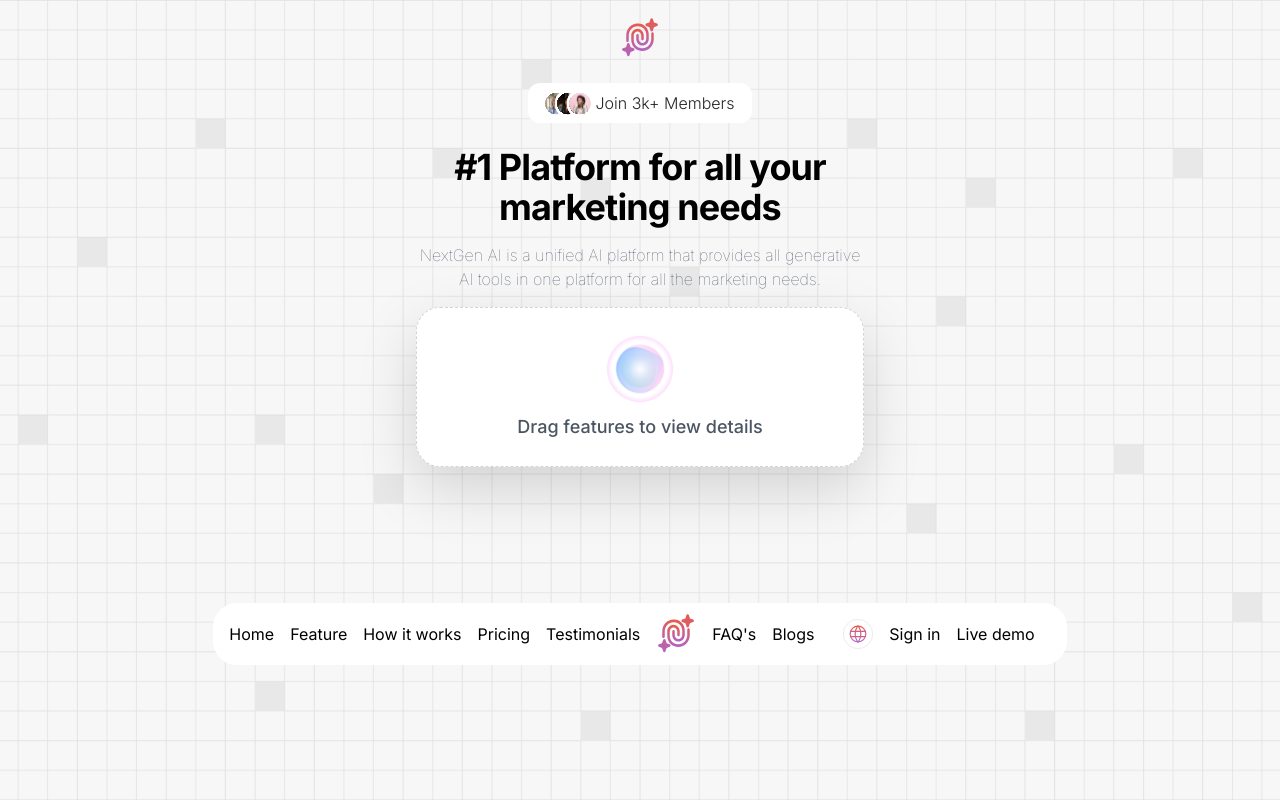
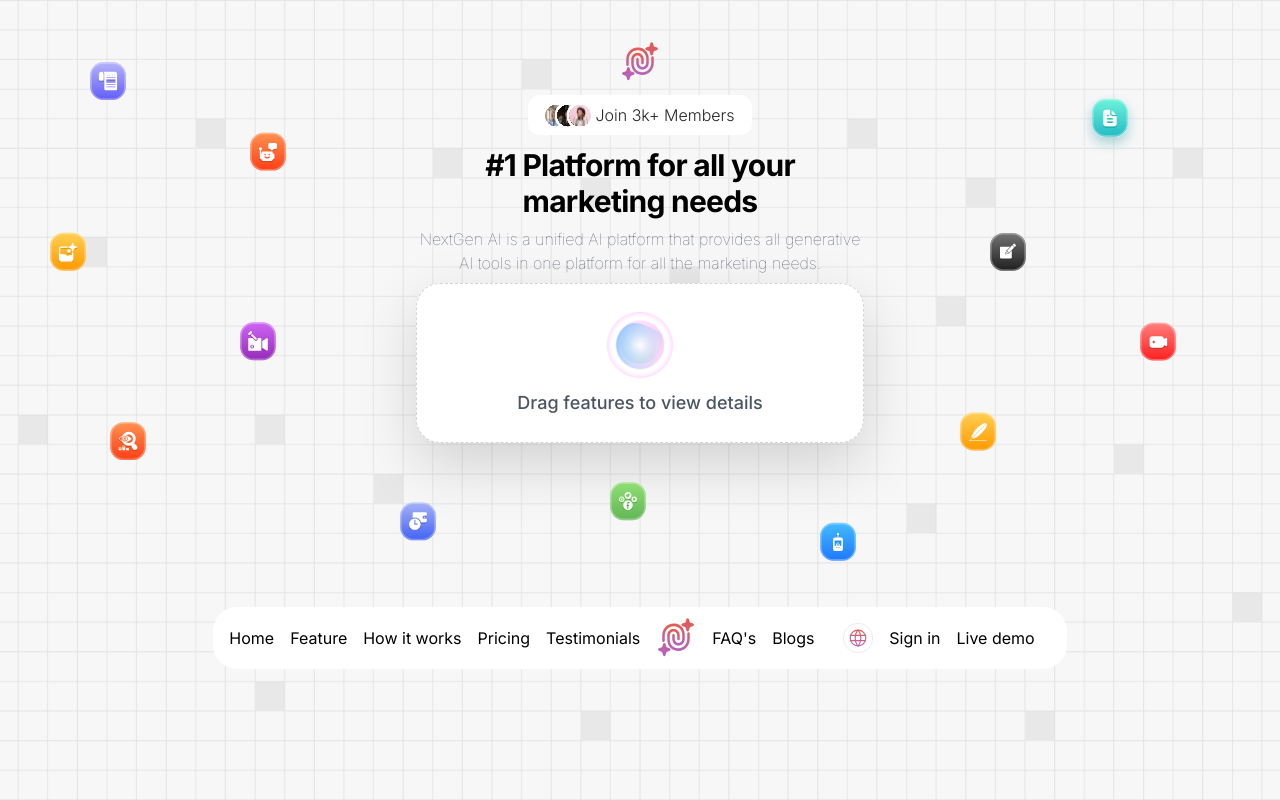
Before and after one commit to yash-sahni54321/frontend-task, a Next.js app: page / in a window 1280 px wide. Built offline with nearby package versions, Linux system fonts and the light colour scheme.

Commit message:
Icons bubbling done.

```diff
--- a/src/app/page.tsx
+++ b/src/app/page.tsx
@@ -1,13 +1,22 @@
 'use client'
 import BottomNavigation from "@/components/BottomNagivation/BottomNavigation";
-import backgroundImage from '../../public/images/background.png';
 import MarketingPlatformInfo from "@/components/HomePlateformSelect/MarketingPlatformInfo";
 import DragAndDrop from "@/components/HomePlateformSelect/DragAndDropBox";
 
+import { useEffect, useState } from "react";
+import BubbleIconsAndPosition from "@/components/UI/BubbleIconsAndPosition";
+
 export default function Home() {
+  const [isBubbled, setIsBubbled] = useState(false);
+
+  useEffect(() => {
+    setIsBubbled(true);
+  }, []);
+
   return (
     <div className="w-screen h-screen flex flex-col justify-around bg-cover bg-center bg-no-repeat" style={{ backgroundImage: `url('/images/background.png')` }}>
       <div className="flex flex-col items-center justify-evenly">
+        <BubbleIconsAndPosition isBubbled={isBubbled} />
         <MarketingPlatformInfo />
         <DragAndDrop />
       </div>
--- a/src/components/BottomNagivation/BottomNavigation.tsx
+++ b/src/components/BottomNagivation/BottomNavigation.tsx
@@ -12,7 +12,7 @@
     ];
 
     return (
-        <div className="w-full h-full flex items-center justify-center">
+        <div className="w-full h-full flex items-center justify-center mt-8">
             <div className="px-4 py-0 bg-white rounded-3xl w-2/3 flex justify-between items-center">
                 <div className="flex gap-x-4 flex-row justify-center items-center">
                     {navLinks1.map((link, index) => (
--- a/src/components/HomePlateformSelect/MarketingPlatformInfo.tsx
+++ b/src/components/HomePlateformSelect/MarketingPlatformInfo.tsx
@@ -4,21 +4,21 @@
 
 const MarketingPlatformInfo = () => {
     return (
-        <div className="text-center p-4 w-full h-auto flex items-center justify-center">
+        <div className="text-center px-8 py-2 w-full h-auto flex items-center justify-center">
             <div className="flex flex-col items-center justify-center w-full max-w-md h-full">
-                <div className="flex justify-center w-full mb-6">
+                <div className="flex justify-center w-full mb-3 pt-8">
                     <MagicSVG />
                 </div>
-                <div className="flex justify-center w-full mb-6">
+                <div className="flex justify-center w-full mb-3">
                     <div className="flex items-center justify-center gap-x-1 w-1/2 bg-white rounded-xl px-4 py-2">
                         <UserOverlay />
                         <p className="text-[#262626] font-light">Join 3k+ Members</p>
                     </div>
                 </div>
-                <h1 className="text-4xl text-black font-bold tracking-tight">
+                <h1 className="text-3xl text-black font-bold tracking-tight">
                     #1 Platform for all your marketing needs
                 </h1>
-                <p className="mt-4 text-gray-600 text-md font-thin">
+                <p className="mt-2 text-gray-600 text-md font-thin">
                     NextGen AI is a unified AI platform that provides all generative AI tools in one platform for all the marketing needs.
                 </p>
             </div>
--- /dev/null
+++ b/src/components/UI/BubbleIconsAndPosition.tsx
@@ -0,0 +1,72 @@
+import React from "react";
+import DocumentSVG from "@/assets/svgs/DocumentSVG";
+import EditSVG from "@/assets/svgs/EditSVG";
+import RecordSVG from "@/assets/svgs/RecordSVG";
+import WriteSVG from "@/assets/svgs/WriteSVG";
+import AudioPlayer from "@/assets/svgs/AudioPlayer";
+import SocialMediaSVG from "@/assets/svgs/SocialMediaSVG";
+import ScheduleSVG from "@/assets/svgs/ScheduleSVG";
+import PhotoGallerySVG from "@/assets/svgs/PhotoGallerySVG";
+import MessageSVG from "@/assets/svgs/MessageSVG";
+import ArticleSVG from "@/assets/svgs/ArticleSVG";
+import VideoEditSVG from "@/assets/svgs/VideoEditSVG";
+import SearchSVG from "@/assets/svgs/SearchSVG";
+
+type FeatureItem = {
+    id: number;
+    name: string;
+    icon: React.ReactNode;
+};
+
+interface Props {
+    isBubbled: boolean
+}
+
+const BubbleIconsAndPosition = (props: Props) => {
+    const features: FeatureItem[] = [
+        { id: 1, name: "Document", icon: <DocumentSVG /> },
+        { id: 2, name: "Edit", icon: <EditSVG /> },
+        { id: 3, name: "Record", icon: <RecordSVG /> },
+        { id: 4, name: "Write", icon: <WriteSVG /> },
+        { id: 5, name: "Audio", icon: <AudioPlayer /> },
+        { id: 6, name: "Social Media", icon: <SocialMediaSVG /> },
+        { id: 7, name: "Schedule", icon: <ScheduleSVG /> },
+        { id: 8, name: "Photo Gallery", icon: <PhotoGallerySVG /> },
+        { id: 9, name: "Message", icon: <MessageSVG /> },
+        { id: 10, name: "Article", icon: <ArticleSVG /> },
+        { id: 11, name: "Video Edit", icon: <VideoEditSVG /> },
+        { id: 12, name: "Search", icon: <SearchSVG /> },
+    ];
+
+    const positions = [
+        "translate-x-[440px] -translate-y-[130px]",
+        "translate-x-[350px] translate-y-[10px]",
+        "translate-x-[500px] translate-y-[100px]",
+        "translate-x-[320px] translate-y-[190px]",
+        "translate-x-[180px] translate-y-[300px]",
+        "translate-x-[-30px] translate-y-[260px]",
+        "-translate-x-[240px] translate-y-[280px]",
+        "-translate-x-[590px] translate-y-[10px]",
+        "-translate-x-[390px] -translate-y-[90px]",
+        "-translate-x-[550px] -translate-y-[160px]",
+        "-translate-x-[400px] translate-y-[100px]",
+        "-translate-x-[530px] translate-y-[200px]",
+    ];
+
+    return (
+        <div className="absolute">
+            {features.map((feature, index) => (
+                <div
+                    key={feature.id}
+                    className={`absolute w-8 h-8 text-center rounded-full transition-transform duration-500 ${props.isBubbled ? positions[index] : "translate-x-0 translate-y-0"
+                        }`}
+                    style={{ transitionDelay: `${index * 100}ms` }}
+                >
+                    {feature.icon}
+                </div>
+            ))}
+        </div>
+    )
+}
+
+export default BubbleIconsAndPosition;
```
